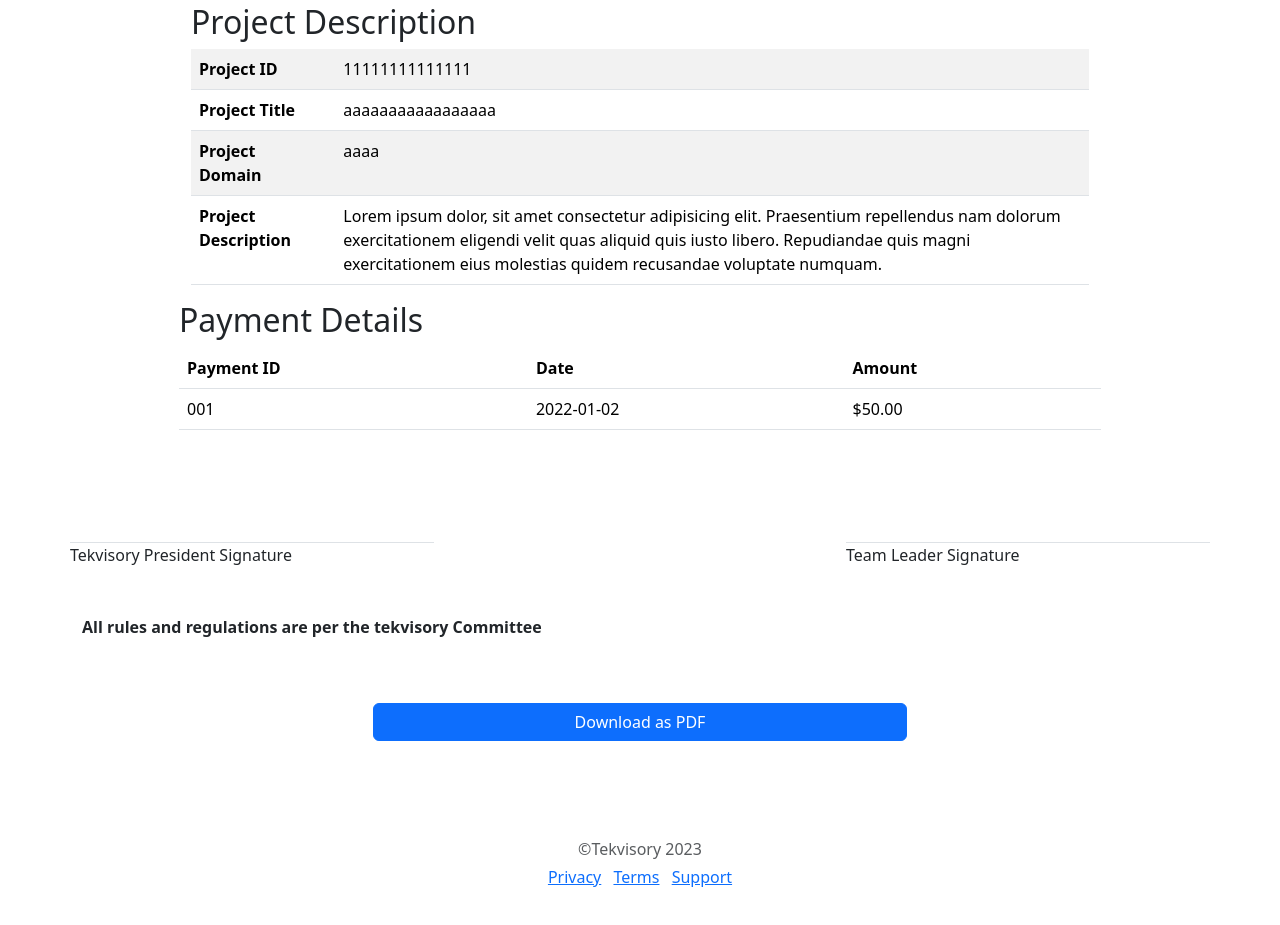
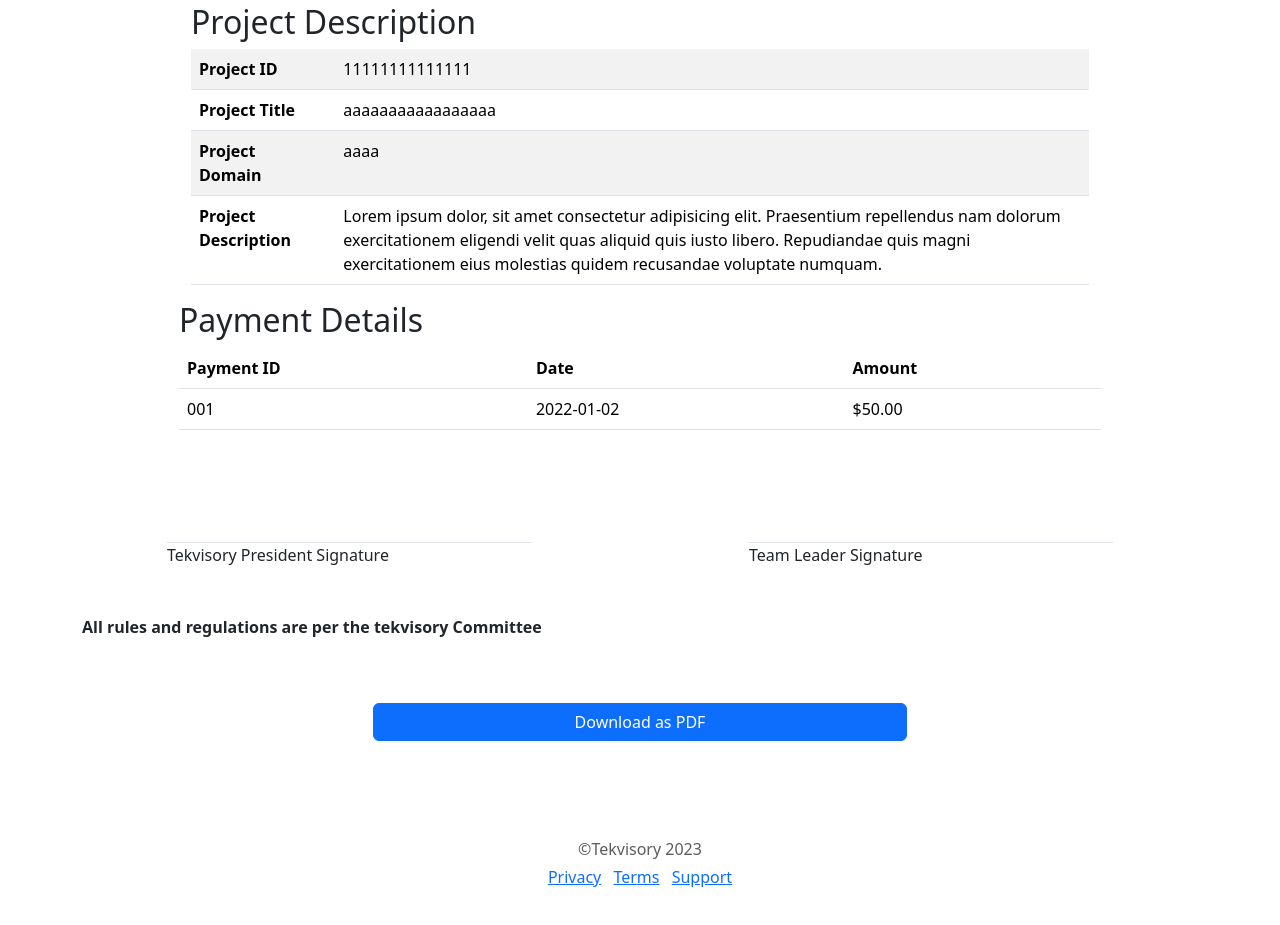
Before and after one commit to Rahulgit3D2Y/Recipt, a plain HTML site: page index.html in a window 1280 px wide. Shown: the part 959-1884 px from the top of the page. Drawn offline with nearby package versions, Linux system fonts and the light colour scheme.

Commit message:
updatte3

```diff
--- a/index.html
+++ b/index.html
@@ -197,7 +197,7 @@
             </section>
           </div>
           <div class="container pt-5 mt-5">
-            <div class="row flex justify-content-between">
+            <div class="row flex justify-content-around">
               <div class="col-3 col-md-4">
                 <div class="border-top">Tekvisory President Signature</div>
               </div>
```
